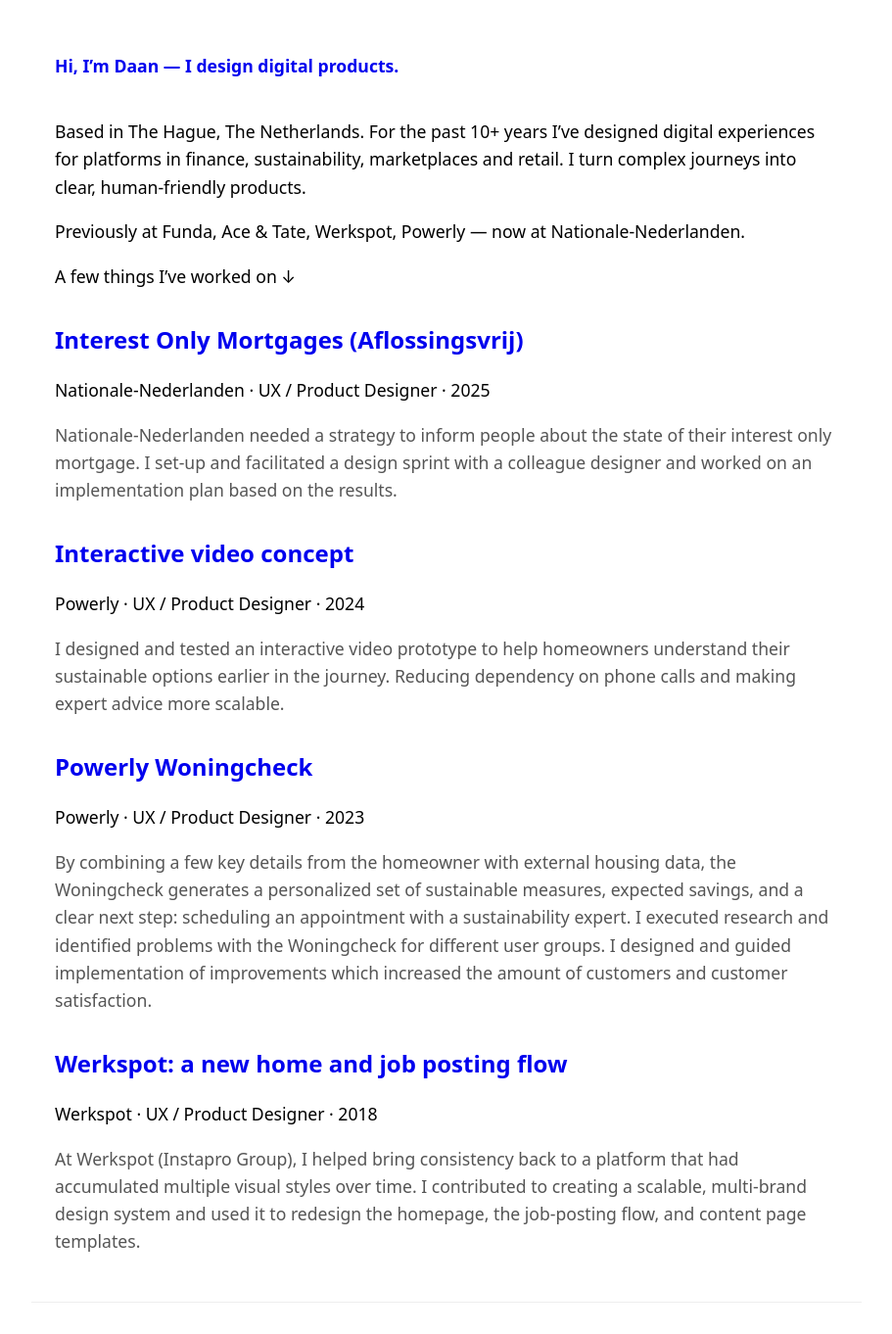
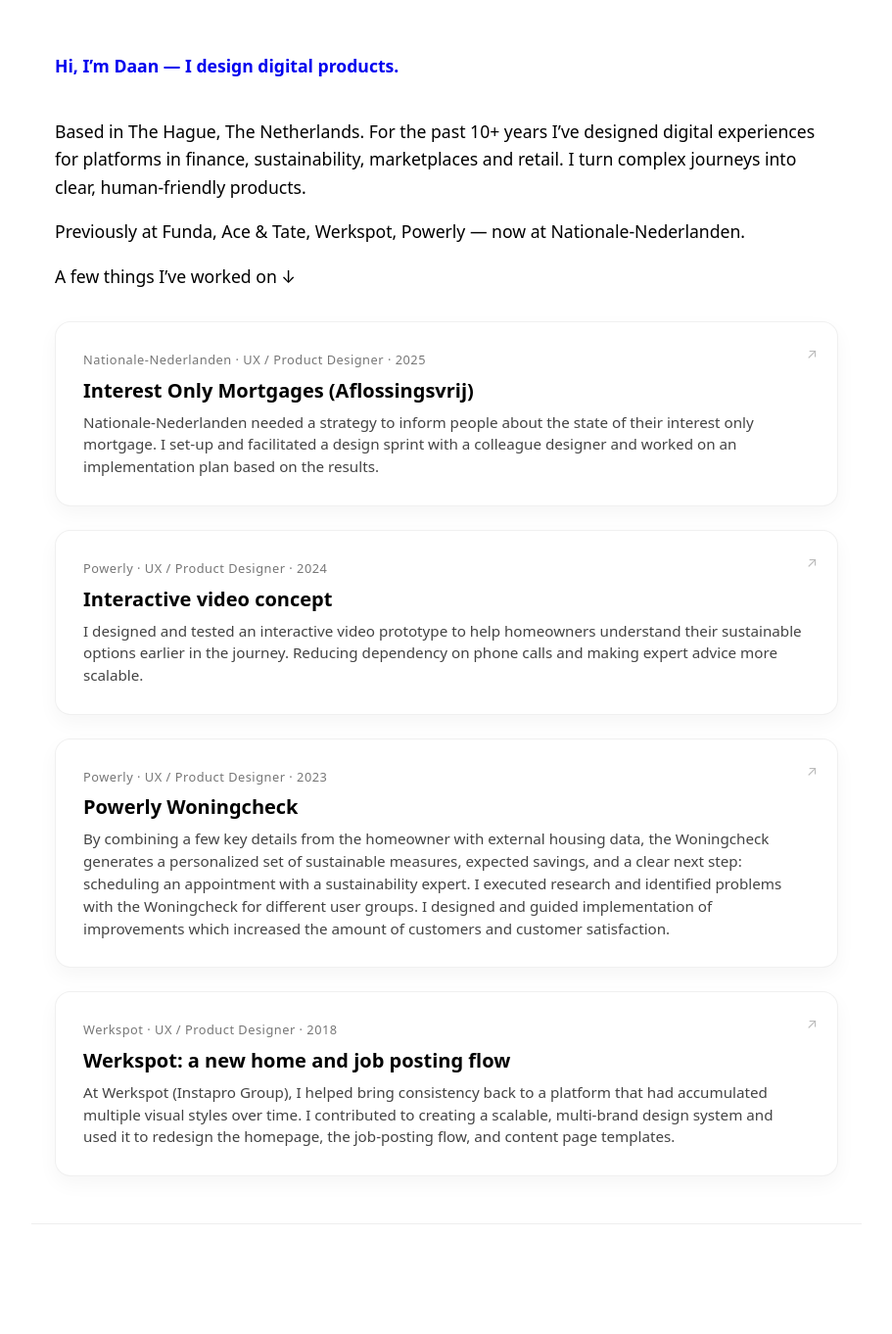
Before and after one commit to daansmulders/daans-portfolio, a Jekyll site: the page built from index.md, in a window 1280 px wide. Shown: the whole page at 98% size, without its empty margins (184-1095 px from the left). Built offline with Jekyll 4.4.1, drawn with Linux system fonts in a browser that asks for light colours; after the commit the page ends 1282 px from its top, so only the background shows below that.

Commit message:
case grid

```diff
--- a/assets/styles.css
+++ b/assets/styles.css
@@ -251,6 +251,85 @@
   max-width: 371px; /* matches video width */
 }
 
+/*Case grid */
+
+/* Grid layout */
+.case-grid {
+  display: grid;
+  gap: 1.5rem;
+  margin: 2rem 0;
+  grid-template-columns: 1fr;
+  justify-items: center; /* center the cards */
+}
+/*
+
+/* Card styles */
+.case-card {
+  display: block;
+  padding: 1.75rem;
+  border-radius: 16px;
+  background: #fff;
+  border: 1px solid rgba(0, 0, 0, 0.06);
+  box-shadow: 0 8px 20px rgba(0, 0, 0, 0.04);
+  text-decoration: none;
+  color: inherit;
+  transition:
+    transform 140ms ease,
+    box-shadow 140ms ease,
+    border-color 140ms ease,
+    background-color 140ms ease;
+  position: relative;
+}
+
+/* Hover + focus styling */
+.case-card:hover,
+.case-card:focus-visible {
+  transform: translateY(-1px);
+  box-shadow: 0 4px 12px rgba(0, 0, 0, 0.06);
+  border-color: rgba(0, 0, 0, 0.10);
+  background: #fff;
+}
+
+
+.case-card__meta {
+  font-size: 0.8rem;
+  /* text-transform: uppercase; */
+  letter-spacing: 0.04em;
+  color: #777;
+  margin-bottom: 0.5rem;
+}
+
+.case-card__title {
+  margin: 0 0 0.5rem 0;
+  font-size: 1.25rem;
+  line-height: 1.3;
+}
+
+.case-card__summary {
+  margin: 0;
+  font-size: 0.95rem;
+  line-height: 1.5;
+  color: #444;
+}
+
+.case-card::after {
+  content: "↗";
+  position: absolute;
+  top: 1.25rem;
+  right: 1.25rem;
+  font-size: 0.9rem;
+  color: #bbb;
+  transition: transform 150ms ease, color 150ms ease;
+}
+
+.case-card:hover::after,
+.case-card:focus-visible::after {
+  transform: translate(2px, -2px);
+  color: #666;
+}
+
+
+
 
 /* Mobile / small screens */
 
--- a/index.md
+++ b/index.md
@@ -14,19 +14,15 @@
 
 A few things I've worked on ↓
 
-<ul class="project-list">
+<div class="case-grid">
   {% assign sorted_projects = site.projects | sort: 'year' | reverse %}
   {% for project in sorted_projects %}
-    <li class="project-list-item">
-      <a href="{{ project.url | relative_url }}">
-        <h2>{{ project.title }}</h2>
-      </a>
-      <p class="project-list-meta">
+    <a href="{{ project.url | relative_url }}" class="case-card">
+      <div class="case-card__meta">
         {{ project.company }} · {{ project.role }} · {{ project.year }}
-      </p>
-      <p class="project-list-summary">
-        {{ project.summary }}
-      </p>
-    </li>
+      </div>
+      <h2 class="case-card__title">{{ project.title }}</h2>
+      <p class="case-card__summary">{{ project.summary }}</p>
+    </a>
   {% endfor %}
-</ul>
+</div>
```
